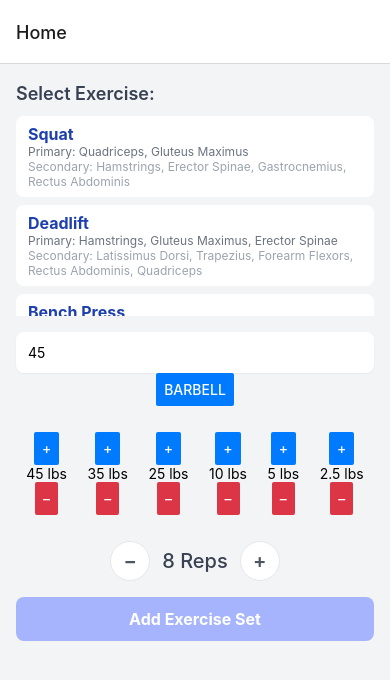
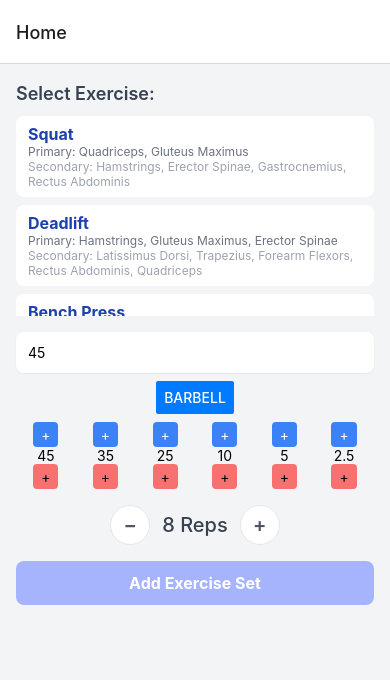
Before and after one commit to 0matleb2/lift-log, a React Native app: screen /Home in a window 390 px wide. Shown: the top 680 px of the page. Built offline with nearby package versions, Linux system fonts and the light colour scheme.

Commit message:
Style plate stepper

```diff
--- a/app/components/WeightInput.tsx
+++ b/app/components/WeightInput.tsx
@@ -5,6 +5,7 @@ import {
 	Text,
 	TextInput,
 	type TextInputFocusEventData,
+	TouchableOpacity,
 	View,
 } from "react-native";
 
@@ -27,9 +28,19 @@ const PlateStepper = ({
 }: PlateStepperProps) => {
 	return (
 		<View className="items-center">
-			<Button title="+" onPress={onPlateAdded} color="#007bff" />
-			<Text className="my-1.25">{`${plateWeight} lbs`}</Text>
-			<Button title="–" onPress={onPlateRemoved} color="#dc3545" />
+			<TouchableOpacity
+				className="bg-blue-500 px-2 py-1 rounded"
+				onPress={onPlateAdded}
+			>
+				<Text className="text-white">+</Text>
+			</TouchableOpacity>
+			<Text className="my-1.25">{plateWeight}</Text>
+			<TouchableOpacity
+				className="bg-red-400 px-2 py-1 rounded"
+				onPress={onPlateAdded}
+			>
+				<Text className="text-black">+</Text>
+			</TouchableOpacity>
 		</View>
 	);
 };
@@ -57,7 +68,7 @@ const WeightTextInput = ({ initialText, onBlurText }: WeightTextInputProps) => {
 			onChangeText={handleChangeText}
 			onBlur={() => onBlurText(text)}
 			placeholder="Enter weight (lbs)"
-			className="w-full p-3 bg-white rounded-lg shadow-sm"
+			className="w-full p-3 bg-white rounded-lg shadow-sm mb-2"
 		/>
 	);
 };
@@ -259,21 +270,21 @@ const WeightInput = ({
 	}
 
 	return (
-		<View className="mb-4">
+		<View className="mb-2">
 			<WeightTextInput
 				initialText={weight.toString()}
 				onBlurText={handleBlurText}
 			/>
-			<View className="flex-row items-center justify-center mb-4">
+			<View className="flex-row items-center justify-center mb-2">
 				{leftPlates.reverse()}
 				<Button
 					title="Barbell"
 					onPress={handleToggleBarbell}
-					color={isBarbellAdded ? "#007bff" : "#cccccc"} // Change color based on state
+					color={isBarbellAdded ? "#007bff" : "#cccccc"}
 				/>
 				{rightPlates}
 			</View>
-			<View className="flex-row justify-around my-2.5">
+			<View className="flex-row justify-around mb-2">
 				<PlateStepper
 					plateWeight={45}
 					onPlateAdded={() => handleAddWeight(45)}
```
